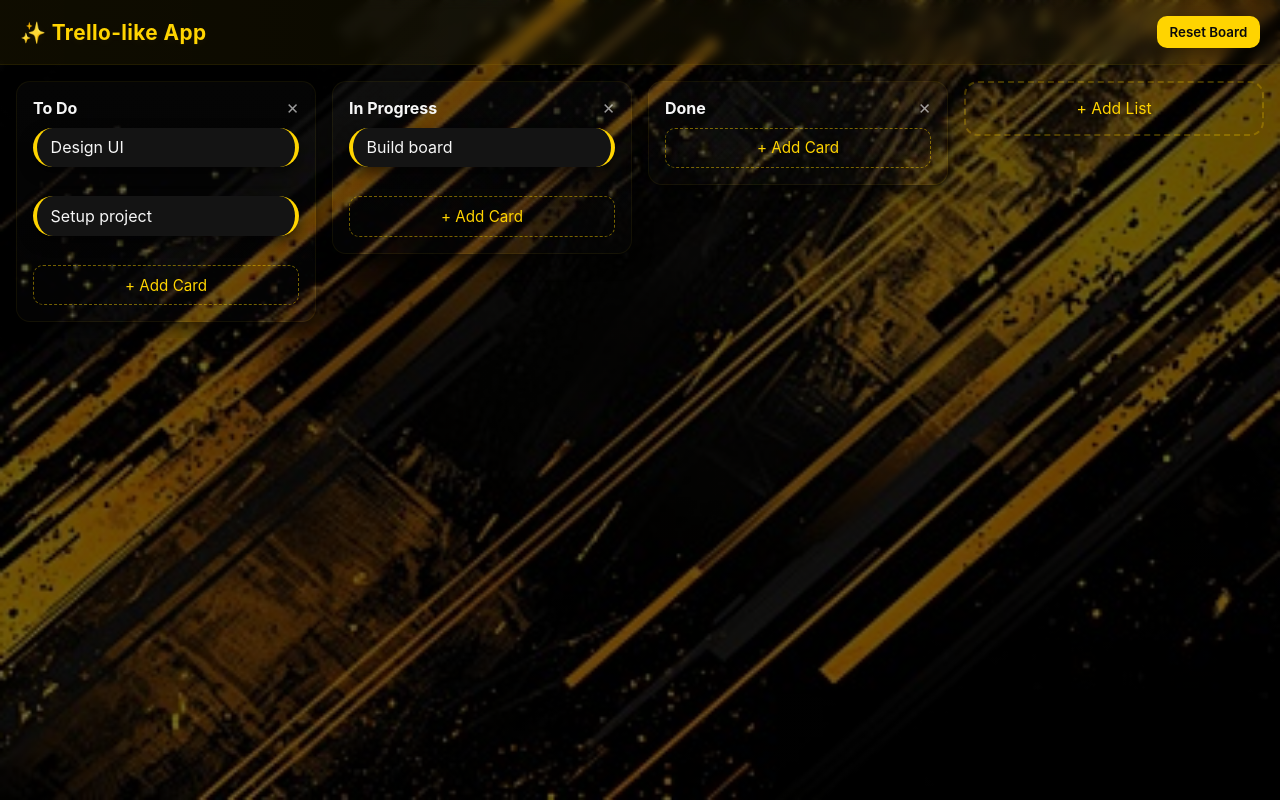
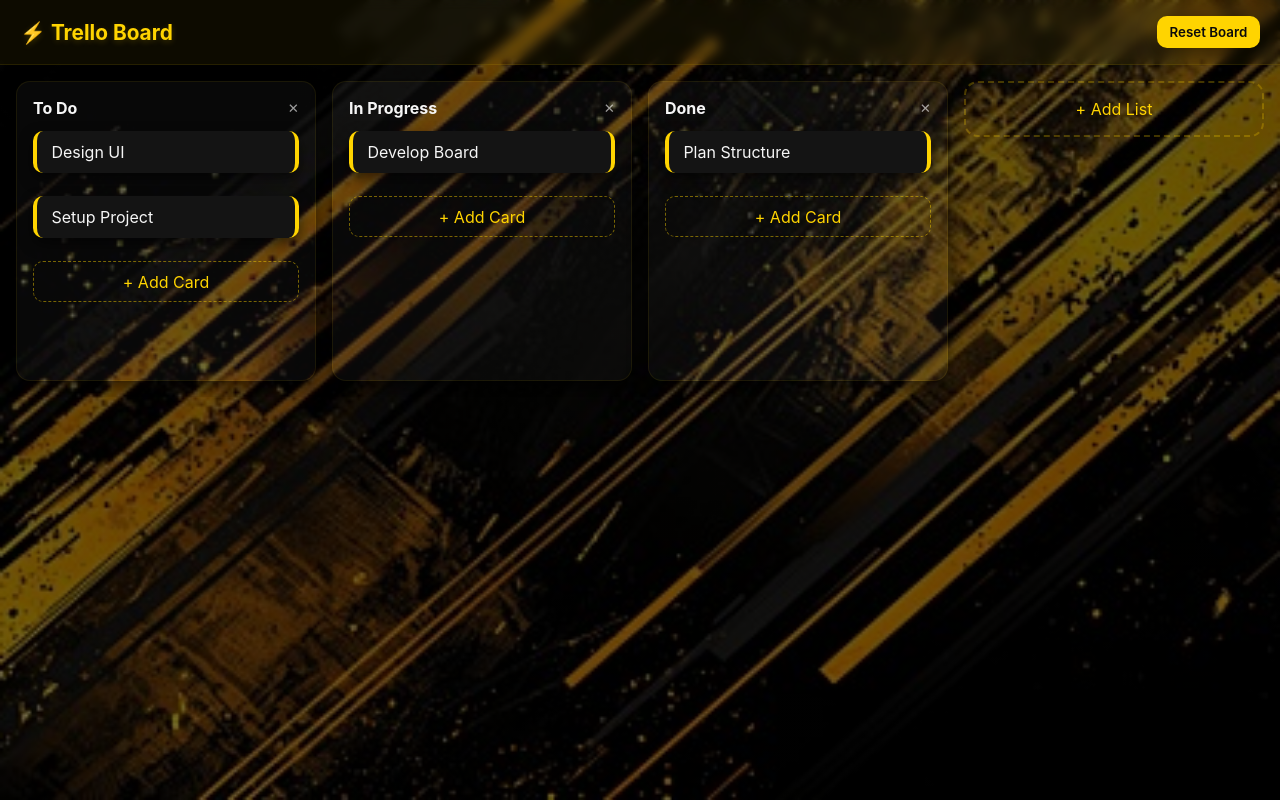
Before and after one commit to eshmil-fatima0407/trello-application, a plain HTML site: page index.html in a window 1280 px wide. Drawn offline with Linux system fonts and the light colour scheme.

Commit message:
Add files via upload

```diff
--- a/app.js
+++ b/app.js
@@ -1,45 +1,53 @@
 const STORAGE_KEY = "trello_data";
 
 const sampleData = [
-  { id: "list-1", title: "To Do", cards: [ {id: "c1", text: "Design UI"}, {id:"c2", text:"Setup project"} ] },
-  { id: "list-2", title: "In Progress", cards: [ {id: "c3", text: "Build board"} ] },
-  { id: "list-3", title: "Done", cards: [] },
+  { id: "list-1", title: "To Do", cards: [ {id:"c1", text:"Design UI"}, {id:"c2", text:"Setup Project"} ] },
+  { id: "list-2", title: "In Progress", cards: [ {id:"c3", text:"Develop Board"} ] },
+  { id: "list-3", title: "Done", cards: [ {id:"c4", text:"Plan Structure"} ] },
 ];
 
 let data = JSON.parse(localStorage.getItem(STORAGE_KEY)) || sampleData;
 const board = document.getElementById("board");
 
+// Save data
 function save() {
   localStorage.setItem(STORAGE_KEY, JSON.stringify(data));
 }
 
+// Render board
 function render() {
   board.innerHTML = "";
   data.forEach(list => {
     const listEl = document.createElement("div");
     listEl.className = "list";
+    listEl.id = list.id;
 
+    // List header
     const title = document.createElement("h2");
     title.innerHTML = `<span>${list.title}</span> <button onclick="deleteList('${list.id}')">✕</button>`;
     listEl.appendChild(title);
 
+    // Cards
     list.cards.forEach(card => {
       const cardEl = document.createElement("div");
       cardEl.className = "card";
       cardEl.textContent = card.text;
       cardEl.draggable = true;
+
+      // Drag start
       cardEl.ondragstart = e => {
         e.dataTransfer.setData("text/plain", JSON.stringify({listId:list.id, cardId:card.id}));
       };
       listEl.appendChild(cardEl);
     });
 
+    // Add card button
     const addCardBtn = document.createElement("div");
     addCardBtn.className = "add-card";
     addCardBtn.textContent = "+ Add Card";
     addCardBtn.onclick = () => {
-      const text = prompt("Card text:");
-      if(text){
+      const text = prompt("Enter card text:");
+      if (text) {
         list.cards.push({id: "c"+Date.now(), text});
         save();
         render();
@@ -47,14 +55,15 @@ function render() {
     };
     listEl.appendChild(addCardBtn);
 
+    // Dragover & Drop
     listEl.ondragover = e => e.preventDefault();
     listEl.ondrop = e => {
       e.preventDefault();
-      const {listId, cardId} = JSON.parse(e.dataTransfer.getData("text/plain"));
-      if(listId===list.id) return;
-      const fromList = data.find(l=>l.id===listId);
-      const card = fromList.cards.find(c=>c.id===cardId);
-      fromList.cards = fromList.cards.filter(c=>c.id!==cardId);
+      const { listId, cardId } = JSON.parse(e.dataTransfer.getData("text/plain"));
+      if (listId === list.id) return;
+      const fromList = data.find(l => l.id === listId);
+      const card = fromList.cards.find(c => c.id === cardId);
+      fromList.cards = fromList.cards.filter(c => c.id !== cardId);
       list.cards.push(card);
       save();
       render();
@@ -63,12 +72,13 @@ function render() {
     board.appendChild(listEl);
   });
 
+  // Add list button
   const addListBtn = document.createElement("div");
   addListBtn.className = "add-list";
   addListBtn.textContent = "+ Add List";
   addListBtn.onclick = () => {
-    const title = prompt("List title:");
-    if(title){
+    const title = prompt("Enter list title:");
+    if (title) {
       data.push({id: "l"+Date.now(), title, cards: []});
       save();
       render();
@@ -77,16 +87,21 @@ function render() {
   board.appendChild(addListBtn);
 }
 
-function deleteList(id){
-  data = data.filter(l=>l.id!==id);
+// Delete list
+function deleteList(id) {
+  data = data.filter(l => l.id !== id);
   save();
   render();
 }
 
+// Reset board
 document.getElementById("resetBtn").onclick = () => {
-  data = sampleData; // ✅ reset to initial data
-  save();
-  render();
+  if (confirm("Reset the board to default?")) {
+    data = JSON.parse(JSON.stringify(sampleData));
+    save();
+    render();
+  }
 };
 
+// Initial render
 render();
--- a/index.html
+++ b/index.html
@@ -3,20 +3,19 @@
 <head>
   <meta charset="UTF-8" />
   <meta name="viewport" content="width=device-width, initial-scale=1.0"/>
-  <title>Trello-like App</title>
+  <title>Trello App - Black & Yellow</title>
   <link rel="stylesheet" href="style.css">
 </head>
 <body>
   <!-- Header -->
   <header>
-    <h1>✨ Trello-like App</h1>
+    <h1>⚡ Trello Board</h1>
     <button id="resetBtn" class="btn-reset">Reset Board</button>
   </header>
 
   <!-- Board Area -->
   <main id="board" class="board"></main>
 
-  <!-- JavaScript -->
   <script src="app.js"></script>
 </body>
 </html>
--- a/style.css
+++ b/style.css
@@ -2,16 +2,13 @@
 :root {
   --yellow: #ffd400;
   --black: #0b0b0b;
-  --muted: #222222;
   --card: #141414;
-  --glass: rgba(255,255,255,0.03);
   --text-light: #f6f6f6;
   --accent-shadow: 0 6px 18px rgba(0,0,0,0.6);
 }
 
 * { box-sizing: border-box; margin: 0; padding: 0; font-family: Inter, Arial, Helvetica, sans-serif; }
 
-/* Background image with dark overlay */
 body {
   min-height: 100vh;
   display: flex;
@@ -20,28 +17,25 @@ body {
   background:
     linear-gradient(180deg, rgba(0,0,0,0.6), rgba(0,0,0,0.55)),
     url('./pic 1.jpg') center/cover fixed no-repeat;
-  -webkit-font-smoothing:antialiased;
-  -moz-osx-font-smoothing:grayscale;
 }
 
-/* header */
+/* Header */
 header {
   padding: 1rem 1.25rem;
   display: flex;
   justify-content: space-between;
   align-items: center;
-  background: linear-gradient(90deg, rgba(255,212,0,0.06), rgba(255,212,0,0.02));
-  border-bottom: 1px solid rgba(255,212,0,0.08);
+  background: rgba(255,212,0,0.05);
+  border-bottom: 1px solid rgba(255,212,0,0.1);
   backdrop-filter: blur(6px);
 }
 header h1 {
+  color: var(--yellow);
   font-size: 1.3rem;
-  color: var(--yellow);
-  letter-spacing: 0.4px;
-  text-shadow: 0 2px 8px rgba(255,212,0,0.06);
+  text-shadow: 0 2px 6px rgba(255,212,0,0.2);
 }
 
-/* Reset button style */
+/* Reset Button */
 .btn-reset {
   background: var(--yellow);
   color: var(--black);
@@ -60,7 +54,7 @@ header h1 {
   transform: translateY(-2px);
 }
 
-/* board layout */
+/* Board Layout */
 .board {
   padding: 1rem;
   display: flex;
@@ -69,111 +63,92 @@ header h1 {
   align-items: flex-start;
 }
 
-/* list panel */
+/* List Container */
 .list {
   flex: 0 0 300px;
-  background: linear-gradient(180deg, rgba(255,255,255,0.02), rgba(255,255,255,0.01));
+  background: rgba(255,255,255,0.03);
   border-radius: 14px;
   padding: 1rem;
   box-shadow: var(--accent-shadow);
   display: flex;
   flex-direction: column;
-  max-height: 78vh;
-  border: 1px solid rgba(255,212,0,0.06);
-  gap: 0.6rem;
+  gap: 0.8rem;
+  border: 1px solid rgba(255,212,0,0.08);
+  min-height: 300px;
 }
 
-/* list header */
+/* List Header */
 .list h2 {
-  font-size: 1rem;
   display:flex;
   justify-content:space-between;
   align-items:center;
   color: var(--text-light);
+  font-size: 1rem;
 }
 .list h2 button {
   background: transparent;
   color: rgba(255,255,255,0.6);
   border: none;
-  font-size: 0.95rem;
   cursor: pointer;
-  transition: color .2s ease;
 }
 .list h2 button:hover { color: var(--yellow); }
 
-/* cards */
+/* Card Style */
 .card {
   background: var(--card);
-  padding: 0.6rem 0.85rem;
-  border-radius: 50px;
-  cursor: grab;
+  padding: 0.7rem 0.9rem;
+  border-radius: 10px;
   border-left: 4px solid var(--yellow);
   border-right: 4px solid var(--yellow);
   color: var(--text-light);
+  cursor: grab;
+  margin-bottom: 10px;
   box-shadow: 0 6px 14px rgba(0,0,0,0.55);
   transition: transform .2s ease, box-shadow .2s ease;
-  margin-bottom: 20px;   /* ✅ space between cards */
 }
 .card:hover {
-  box-shadow: 0 0 12px var(--yellow), 0 0 22px rgba(255,212,0,0.5);
+  transform: scale(1.03);
+  box-shadow: 0 0 10px var(--yellow), 0 0 20px rgba(255,212,0,0.5);
 }
 .card:active { cursor: grabbing; transform: scale(.98); }
 
-/* add card */
+/* Add Card */
 .add-card {
   border: 1px dashed rgba(255,212,0,0.45);
   padding: 0.6rem;
   border-radius: 10px;
-  font-size: 0.95rem;
+  text-align: center;
+  color: var(--yellow);
   cursor: pointer;
-  color: var(--yellow);
-  text-align: center;
-  transition: background .2s ease, color .2s ease;
+  transition: background .2s ease;
 }
 .add-card:hover {
   background: rgba(255,212,0,0.1);
   color: #fff;
 }
 
-/* add list */
+/* Add List */
 .add-list {
   flex: 0 0 300px;
   border: 2px dashed rgba(255,212,0,0.25);
   display: flex;
   align-items: center;
   justify-content: center;
-  font-size: 0.98rem;
+  font-size: 1rem;
   border-radius: 14px;
   cursor: pointer;
   color: var(--yellow);
   padding: 1rem;
-  transition: background .2s ease, color .2s ease;
+  transition: background .2s ease;
 }
 .add-list:hover {
   background: rgba(255,212,0,0.1);
   color: #fff;
 }
 
-/* inputs */
-input, textarea {
-  width:100%;
-  padding: 0.55rem;
-  border-radius: 8px;
-  border: 1px solid rgba(255,255,255,0.04);
-  background: rgba(255,255,255,0.02);
-  color: var(--text-light);
-  margin-bottom: 0.5rem;
-}
-
-/* small screens */
+/* Responsive */
 @media (max-width: 720px) {
   .list, .add-list { flex: 0 0 86%; }
   header { padding: 0.8rem; }
   .board { padding: 0.8rem; gap: 0.8rem; }
 }
-
-/* accessibility */
-.card:focus, .add-card:focus, .add-list:focus, .btn-reset:focus {
-  outline: 3px solid rgba(255,212,0,0.25);
-  outline-offset: 3px;
-}
```
